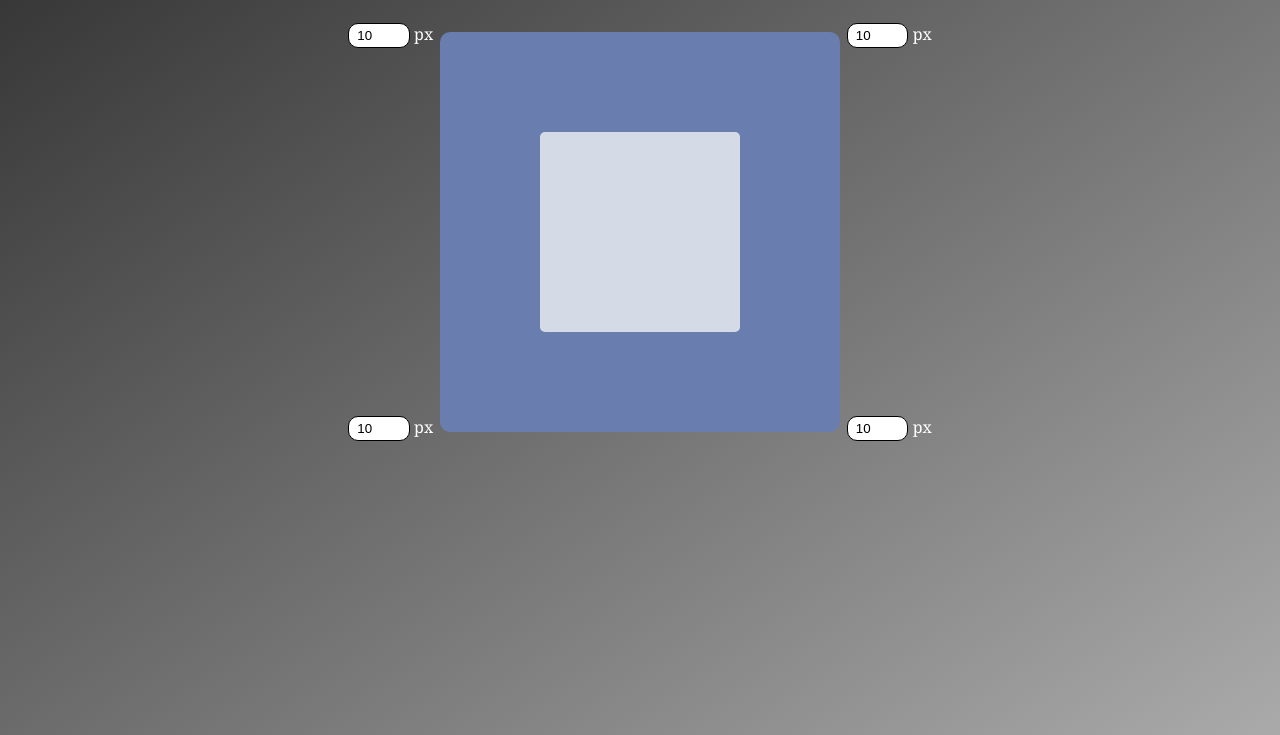
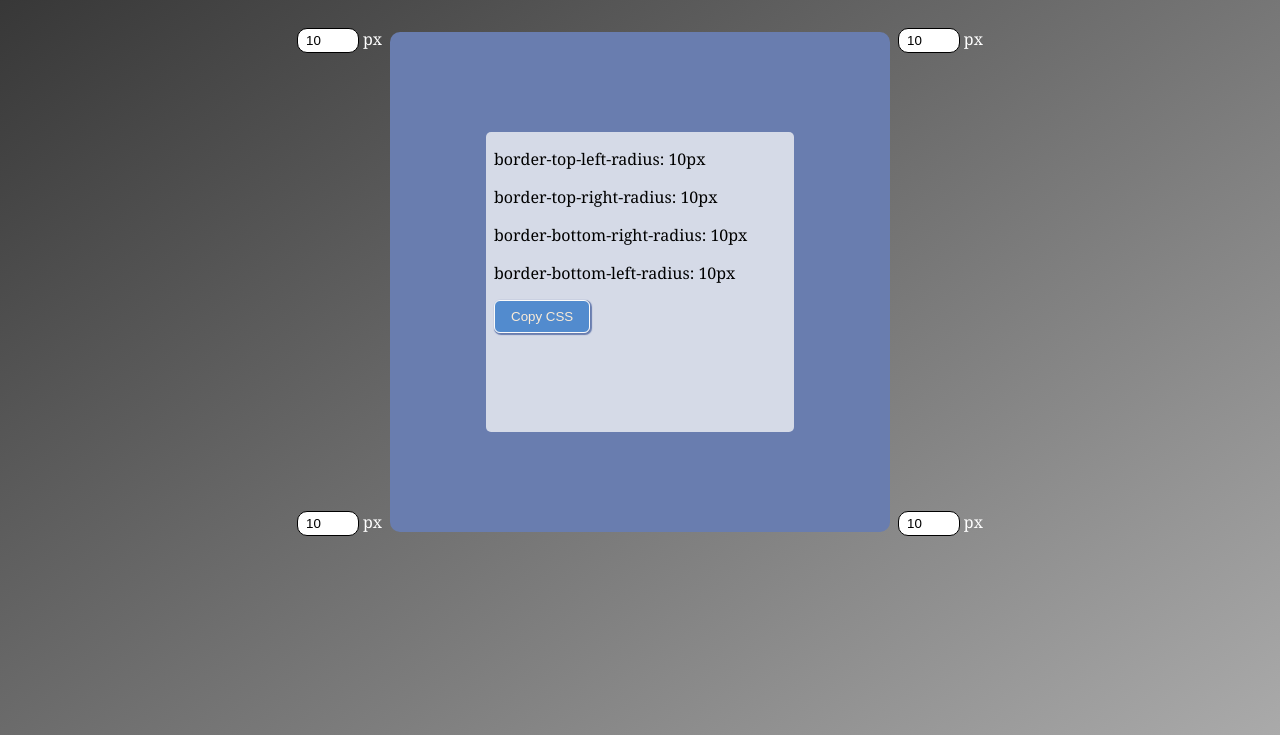
Before and after one commit to DruSerkes/border-radius-previewer, a plain HTML site: page index.html in a window 1280 px wide. Shown: the part 86-821 px from the top of the page. Drawn offline with Linux system fonts and the light colour scheme.

Commit message:
add button to copy css

```diff
--- a/index.html
+++ b/index.html
@@ -33,7 +33,11 @@
     </div>
 
     <div class="properties">
-      <p class="top-left-value"></p>
+      <p class="resulting-css">border-top-left-radius: <span id="top-left-value">10</span>px</p>
+      <p class="resulting-css">border-top-right-radius: <span id="top-right-value">10</span>px</p>
+      <p class="resulting-css">border-bottom-right-radius: <span id="bottom-right-value">10</span>px</p>
+      <p class="resulting-css">border-bottom-left-radius: <span id="bottom-left-value">10</span>px</p>
+      <button id="copy-css-button">Copy CSS</button>
     </div>
   </main>
 </body>
--- a/script.js
+++ b/script.js
@@ -3,6 +3,7 @@ const topLeft = document.querySelector('input[name=top-left]');
 const topRight = document.querySelector('input[name=top-right]');
 const bottomRight = document.querySelector('input[name=bottom-right]');
 const bottomLeft = document.querySelector('input[name=bottom-left]');
+const copyCssButton = document.querySelector('#copy-css-button');
 
 const handleChangeValue = (e) => {
   if (e.target.value[0] === '-') e.target.value = e.target.value.slice(1);
@@ -10,7 +11,18 @@ const handleChangeValue = (e) => {
   let { name, value } = e.target;
   if (!value) value = 0;
 
+  const valueElement = document.querySelector(`#${name}-value`);
+  valueElement.textContent = value;
+
   rectangle.style[`border-${name}-radius`] = `${value}px`;
+};
+
+const handleCopyCss = () => {
+  const paragraphs = Array.from(document.querySelectorAll('.resulting-css'));
+  const resultingCss = paragraphs.reduce((result, next) => {
+    return result += `${next.textContent};\n`;
+  }, '');
+  navigator.clipboard.writeText(resultingCss);
 };
 
 topLeft.addEventListener('change', handleChangeValue);
@@ -24,3 +36,5 @@ bottomRight.addEventListener('keyup', handleChangeValue);
 
 bottomLeft.addEventListener('change', handleChangeValue);
 bottomLeft.addEventListener('keyup', handleChangeValue);
+
+copyCssButton.addEventListener('click', handleCopyCss);
--- a/style.css
+++ b/style.css
@@ -31,8 +31,8 @@ input {
 
 .rectangle {
   background-color: rgba(105, 125, 175, 1);
-  width: 400px;
-  height: 400px;
+  width: 500px;
+  height: 500px;
   margin: 2rem;
   border-radius: 10px;
 }
@@ -46,22 +46,22 @@ input {
 
 .top-left-input-container {
   top: 5%;
-  left: 22%;
+  left: 18%;
 }
 
 .top-right-input-container {
   top: 5%;
-  right: 22%;
+  right: 18%;
 }
 
 .bottom-right-input-container {
   bottom: 5%;
-  right: 22%;
+  right: 18%;
 }
 
 .bottom-left-input-container {
   bottom: 5%;
-  left: 22%;
+  left: 18%;
 }
 
 .top-left-input-container::after,
@@ -74,10 +74,34 @@ input {
 .properties {
   background-color: rgba(250, 250, 250, 0.75);
   border-radius: 5px;
-  height: 200px;
+  color: black;
+  font-size: 1rem;
+  height: 300px;
   left: 50%;
+  padding-left: 8px;
   position: absolute;
+  text-align: left;
   top: 50%;
   translate: -50% -50%;
-  width: 200px;
+  width: 300px;
 }
+
+button {
+  background-color: rgba(50, 120, 200, 0.8);
+  border: 1px solid rgba(250, 250, 250, 1);
+  border-radius: 6px;
+  box-shadow: 1px 1px 1px 1px rgba(105, 125, 175, 1);
+  color: antiquewhite;
+  cursor: pointer;
+  font-weight: 500;
+  padding: 0.5rem 1rem;
+}
+
+button:hover {
+  background-color: rgba(50, 120, 200, 0.5);
+  color: #333;
+}
+
+button:active {
+  box-shadow: 0px 0px 2px 1px rgba(50, 120, 250, 0.25);
+}
```
